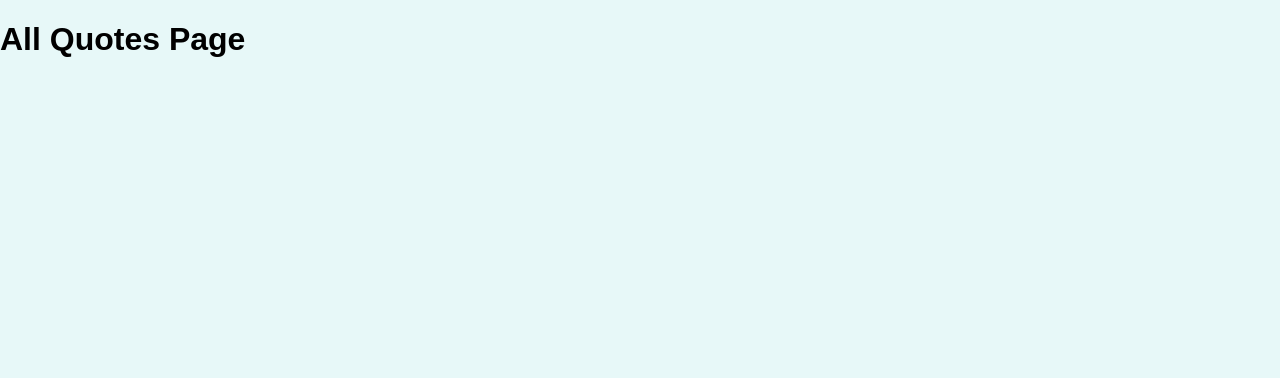
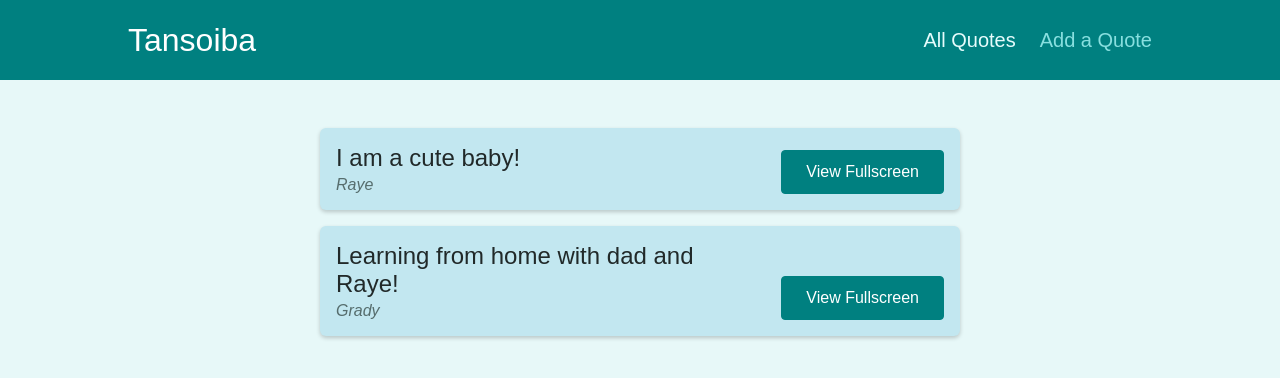
Before and after one commit to zabroski/father-project, a React (Create React App) app: page /quotes in a window 1280 px wide. Shown: the top 378 px of the page. Built offline with nearby package versions, Linux system fonts and the light colour scheme.

Commit message:
outputtong data

```diff
--- a/src/App.js
+++ b/src/App.js
@@ -1,10 +1,14 @@
 import { Route, Switch, Redirect } from 'react-router-dom';
+
+
 import AllQuotes from './pages/AllQuotes';
 import NewQuote from './pages/NewQuote';
+import Layout from './components/layout/Layout';
 import QuotesDetail from './pages/QuoteDetail';
 
 function App() {
   return (
+    <Layout>
       <Switch>
         <Route path='/' exact>
           <Redirect to='/quotes' />
@@ -19,6 +23,7 @@
           <NewQuote />
         </Route>
       </Switch>
+    </Layout>
   );
 }
 
--- /dev/null
+++ b/src/components/layout/Layout.js
@@ -0,0 +1,14 @@
+import { Fragment } from 'react';
+import classes from './Layout.module.css';
+import MainNavigation from './MainNavigation';
+
+const Layout = (props) => {
+    return (
+        <Fragment>
+            <MainNavigation />
+            <main className={classes.main}>{props.children}</main>
+        </Fragment>
+    )
+}
+
+export default Layout;
--- /dev/null
+++ b/src/components/layout/MainNavigation.js
@@ -0,0 +1,27 @@
+import { NavLink } from 'react-router-dom';
+
+import classes from './MainNavigation.module.css';
+
+const MainNavigation = () => {
+  return (
+    <header className={classes.header}>
+      <div className={classes.logo}>Tansoiba</div>
+      <nav className={classes.nav}>
+        <ul>
+          <li>
+            <NavLink to='/quotes' activeClassName={classes.active}>
+              All Quotes
+            </NavLink>
+          </li>
+          <li>
+            <NavLink to='/new-quote' activeClassName={classes.active}>
+              Add a Quote
+            </NavLink>
+          </li>
+        </ul>
+      </nav>
+    </header>
+  );
+};
+
+export default MainNavigation;
--- a/src/components/quotes/QuoteForm.js
+++ b/src/components/quotes/QuoteForm.js
@@ -1,7 +1,7 @@
 import { useRef } from 'react';
 
-import Card from '../ui/Card';
-import LoadingSpinner from '../ui/LoadingSpinner';
+import Card from '../UI/Card';
+import LoadingSpinner from '../UI/LoadingSpinner';
 import classes from './QuoteForm.module.css';
 
 const QuoteForm = (props) => {
--- a/src/components/quotes/QuoteItem.js
+++ b/src/components/quotes/QuoteItem.js
@@ -1,3 +1,4 @@
+import { Link } from 'react-router-dom';
 import classes from './QuoteItem.module.css';
 
 const QuoteItem = (props) => {
@@ -9,9 +10,9 @@
         </blockquote>
         <figcaption>{props.author}</figcaption>
       </figure>
-      <a className='btn'>
+      <Link className='btn' to={`/quotes/${props.id}`}>
         View Fullscreen
-      </a>
+      </Link>
     </li>
   );
 };
--- a/src/pages/AllQuotes.js
+++ b/src/pages/AllQuotes.js
@@ -1,6 +1,14 @@
+import QuoteList from '../components/quotes/QuoteList';
+
+const  DUMMY_QUOTES = [
+    {id: 'q1', author: 'Raye', text: "I am a cute baby!" },
+    {id: 'q2', author: 'Grady', text: "Learning from home with dad and Raye!" },
+
+];
+
 const AllQuotes = () => {
     return (
-        <h1>All Quotes Page</h1>
+        <QuoteList quotes={DUMMY_QUOTES} />
     )
 
 }
--- a/src/pages/NewQuote.js
+++ b/src/pages/NewQuote.js
@@ -1,7 +1,11 @@
+import QuoteForm from '../components/quotes/QuoteForm';
+
 const NewQuote = () => {
-    return (
-        <h1>New Quote Pages</h1>
-    )
+  const addQuoteHandler = (quoteData) => {
+    console.log(quoteData);
+  };
 
-}
+  return <QuoteForm onAddQuote={addQuoteHandler} />;
+};
+
 export default NewQuote;
--- a/src/pages/QuoteDetail.js
+++ b/src/pages/QuoteDetail.js
@@ -1,13 +1,30 @@
 import { Fragment } from 'react';
-import { useParams } from 'react-router-dom';
+import { Route, useParams } from 'react-router-dom';
+import HighlightedQuote from '../components/quotes/HighlightedQuote';
+
+import Comments from '../components/comments/Comments';
+
+const  DUMMY_QUOTES = [
+    {id: 'q1', author: 'Raye', text: "I am a cute baby!" },
+    {id: 'q2', author: 'Grady', text: "Learning from home with dad and Raye!" },
+
+];
 
 const QuotesDetail = () => {
     const params = useParams();
 
+    const quote = DUMMY_QUOTES.find(quote => quote.id === params.quoteId);
+
+    if(!quote) {
+        return <p>No Quote found!</p>
+    }
+
     return (
         <Fragment>
-            <h1>Quote Detail Page</h1>
-            <p>{params.quoteId}</p>
+            <HighlightedQuote text={quote.text} author={quote.author}/>
+            <Route path={`/quotes/${params.quoteId}/comments`}>
+                <Comments />
+            </Route>
         </Fragment>
     );
 
```
Also changed, not shown: 1 other file (tests, documents, lock files or other folders). Lines whose indentation alone changed are shown as unchanged.
